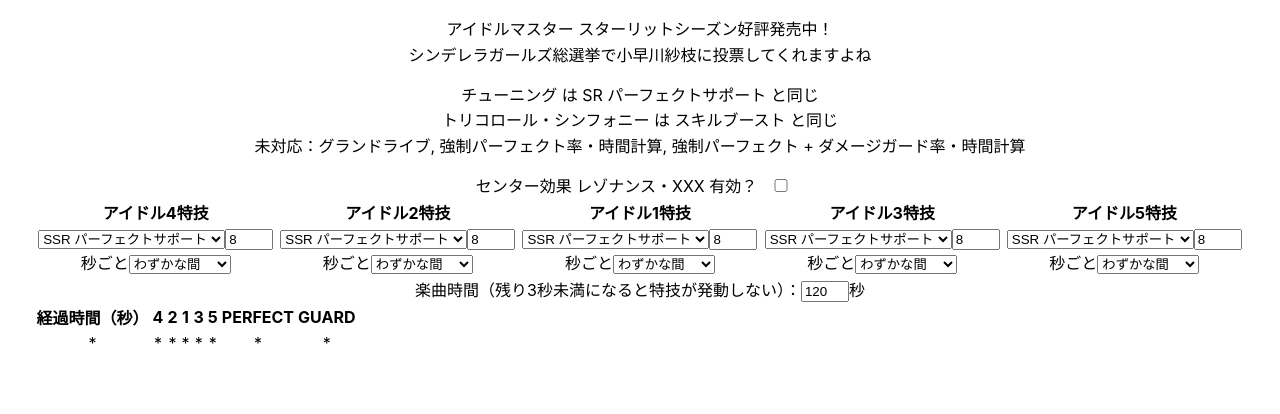
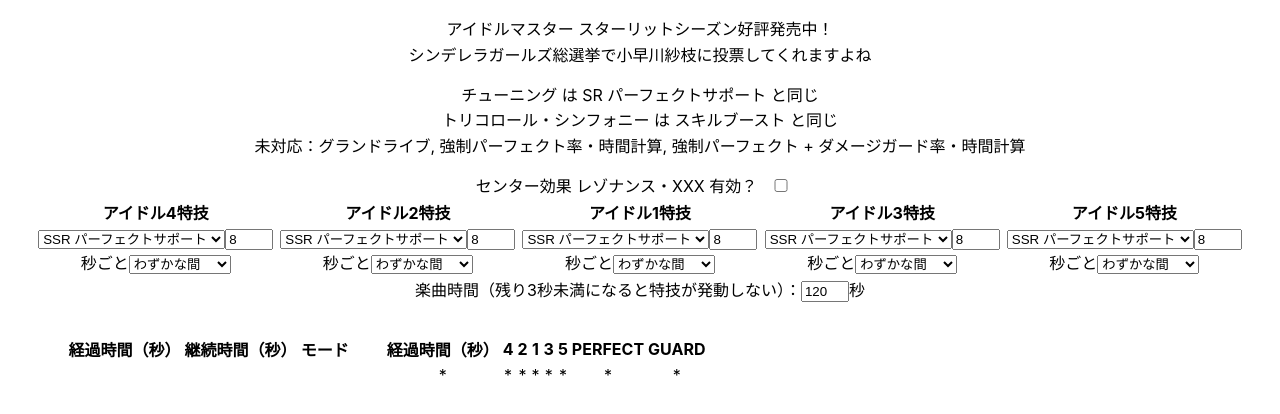
Before and after one commit to amayav/LifeHelper, a React (Create React App) app: page / in a window 1280 px wide. Shown: the top 414 px of the page. Built offline with nearby package versions, Linux system fonts and the light colour scheme.

Commit message:
simple timeline is added (#5)
* simple timeline is added

* typo of workflow is fixed

* build error is fixed

* arrange tables location

```diff
--- a/src/App.tsx
+++ b/src/App.tsx
@@ -20,6 +20,12 @@
   idol5: string;
   perfect: string;
   guard: string;
+}
+
+export interface SimpleData {
+  start: string;
+  time: string;
+  mode: string;
 }
 
 function IdolsTable ({ columns, data } : { columns: Column<IdolsData>[], data: IdolsData[] } ) : any {
@@ -62,7 +68,7 @@
   )
 }
 
-function Table ({ columns, data } : { columns: Column<Data>[], data: Data[] } ) : any {
+function TimeLineTable ({ columns, data } : { columns: Column<Data>[], data: Data[] } ) : any {
   const {
     getTableProps,
     getTableBodyProps,
@@ -70,6 +76,46 @@
     rows,
     prepareRow
   } = useTable<Data>({ columns, data });
+
+  return(
+    <table {...getTableProps()}>
+    <thead>
+    {headerGroups.map(headerGroup => (
+      <tr {...headerGroup.getHeaderGroupProps()}>
+      {headerGroup.headers.map(column => (
+        <th {...column.getHeaderProps()}>
+        {column.render("Header")}</th>
+      ))}
+      </tr>
+    ))}
+    </thead>
+    <tbody {...getTableBodyProps()}>
+    {rows.map((row, i) => {
+      prepareRow(row);
+      return (
+        <tr {...row.getRowProps()}>
+        {row.cells.map(cell => {
+          return (
+            <td {...cell.getCellProps()}>
+            {cell.render("Cell")}</td>
+          )
+        })}
+        </tr>
+      );
+    })}
+    </tbody>
+    </table>
+  )
+}
+
+function SimpleTimeLineTable ({ columns, data } : { columns: Column<SimpleData>[], data: SimpleData[] } ) : any {
+  const {
+    getTableProps,
+    getTableBodyProps,
+    headerGroups,
+    rows,
+    prepareRow
+  } = useTable<SimpleData>({ columns, data });
 
   return(
     <table {...getTableProps()}>
@@ -198,7 +244,15 @@
 
   data : Data[] = [ {start: "*", idol1: "*", idol2:"*", idol3:"*", idol4:"*", idol5:"*", perfect:"*", guard:"*" } ]
 
-  protected updateTimeLine(current_time: number, skills: Skill[], music_time: number, is_resonance: boolean) : Data {
+  simple_timeline: SimpleData[] = []
+  simple_start_time: number = 0.0
+  simple_end_time: number = -1
+  simple_previous_mode: string = ""
+  private getSimpleTimeLine(): SimpleData[] {
+    return this.simple_timeline
+  }
+
+  private updateTimeLine(current_time: number, skills: Skill[], music_time: number, is_resonance: boolean) : Data {
     function is_activated(current_time: number, skill: Skill): boolean {
       /*
        * skill is activated after skill interval
@@ -220,10 +274,6 @@
     }
 
     let being_activated_skills_name: string[] = []
-    /*
-    let perfect_support_count = 0
-    let skill_boost_count = 0
-    */
 
     /* define skill encore uses */
     for (let i=4; i>=0; i--) {
@@ -313,6 +363,41 @@
       }
     }
 
+    const p: boolean = is_perfect(is_resonance);
+    const g: boolean = is_guard();
+    if (p === true) {
+      if ((this.simple_previous_mode === "") ||
+          (this.simple_previous_mode === "g")) {
+        /* change to perfect mode */
+        this.simple_end_time = current_time;
+        this.simple_timeline.push({start: (this.simple_start_time.toFixed(1) + " - " + this.simple_end_time.toFixed(1)), time: (this.simple_end_time - this.simple_start_time).toFixed(1), mode: this.simple_previous_mode});
+        this.simple_previous_mode = "p";
+        this.simple_start_time = current_time;
+      }
+      /* else continue perfect mode */
+    } else if (g === true) {
+      if ((this.simple_previous_mode === "") ||
+          (this.simple_previous_mode === "p")) {
+        /* change to guard mode */
+        this.simple_end_time = current_time;
+        this.simple_timeline.push({start: (this.simple_start_time.toFixed(1) + " - " + this.simple_end_time.toFixed(1)), time: (this.simple_end_time - this.simple_start_time).toFixed(1), mode: this.simple_previous_mode});
+        this.simple_previous_mode = "g";
+        this.simple_start_time = current_time;
+      }
+      /* else continue guard mode */
+    } else {
+      if ((this.simple_previous_mode === "p") ||
+          (this.simple_previous_mode === "g")) {
+        /* change to miss mode */
+        this.simple_end_time = current_time;
+        this.simple_timeline.push({start: (this.simple_start_time.toFixed(1) + " - " + this.simple_end_time.toFixed(1)), time: (this.simple_end_time - this.simple_start_time).toFixed(1), mode: this.simple_previous_mode});
+        this.simple_previous_mode = "";
+        this.simple_start_time = current_time;
+      }
+      /* else continue miss mode */
+    }
+    /* process at the end of music time is out of this function */
+
     return {
       start: current_time.toFixed(1) + " - " + (current_time + 0.5).toFixed(1),
       idol1: display(0, this.current_encore_id_list[0]),
@@ -320,12 +405,12 @@
       idol3: display(2, this.current_encore_id_list[2]),
       idol4: display(3, this.current_encore_id_list[3]),
       idol5: display(4, this.current_encore_id_list[4]),
-      perfect: is_perfect(is_resonance) ? "p" : "-",
-      guard: is_guard() ? "g" : "-",
+      perfect: p ? "p" : "-",
+      guard: g ? "g" : "-",
     }
   };
 
-  private update (id: number, skill: Skill, music_time: number, is_resonance: boolean) {
+  private update (id: number, skill: Skill, music_time: number, is_resonance: boolean): void {
     let new_skills : Skill[] = this.state.skills
     new_skills[id-1] = skill
     this.setState({skills: new_skills})
@@ -337,6 +422,8 @@
     this.data = timeList.map(startTime => {
       return this.updateTimeLine(startTime, new_skills, music_time, is_resonance)
     })
+
+    this.simple_timeline.push({start: this.simple_start_time.toFixed(1) + " - " + this.simple_end_time.toFixed(1), time: (this.simple_end_time - this.simple_start_time).toFixed(1), mode: this.simple_previous_mode})
   }
 
   private changeName (id: number, name: string) {
@@ -377,6 +464,11 @@
         { Header: "5", accessor: "idol5" },
         { Header: "PERFECT", accessor: "perfect" },
         { Header: "GUARD", accessor: "guard" },
+      ]
+    const simple_columns : Column<SimpleData>[] = [
+        { Header: "経過時間（秒）", accessor: "start" },
+        { Header: "継続時間（秒）", accessor: "time" },
+        { Header: "モード", accessor: "mode" },
       ]
     this.idolsData =
       {
@@ -451,7 +543,14 @@
       />
       秒
       {/*checked={checked}*/}
-      <Table columns={columns} data={this.data}/>
+      <div className="tables">
+      <div className="table simple">
+      <SimpleTimeLineTable columns={simple_columns} data={this.simple_timeline}/>
+      </div>
+      <div className="table detailed">
+      <TimeLineTable columns={columns} data={this.data}/>
+      </div>
+      </div>
       </p>
     )
   }
--- a/src/index.css
+++ b/src/index.css
@@ -23,3 +23,11 @@
 div p {
   margin: 0.1em
 }
+
+.tables {
+  display:flex;
+}
+
+.table {
+  display:flex;
+}
```
Also changed, not shown: 1 other file (tests, documents, lock files or other folders).
